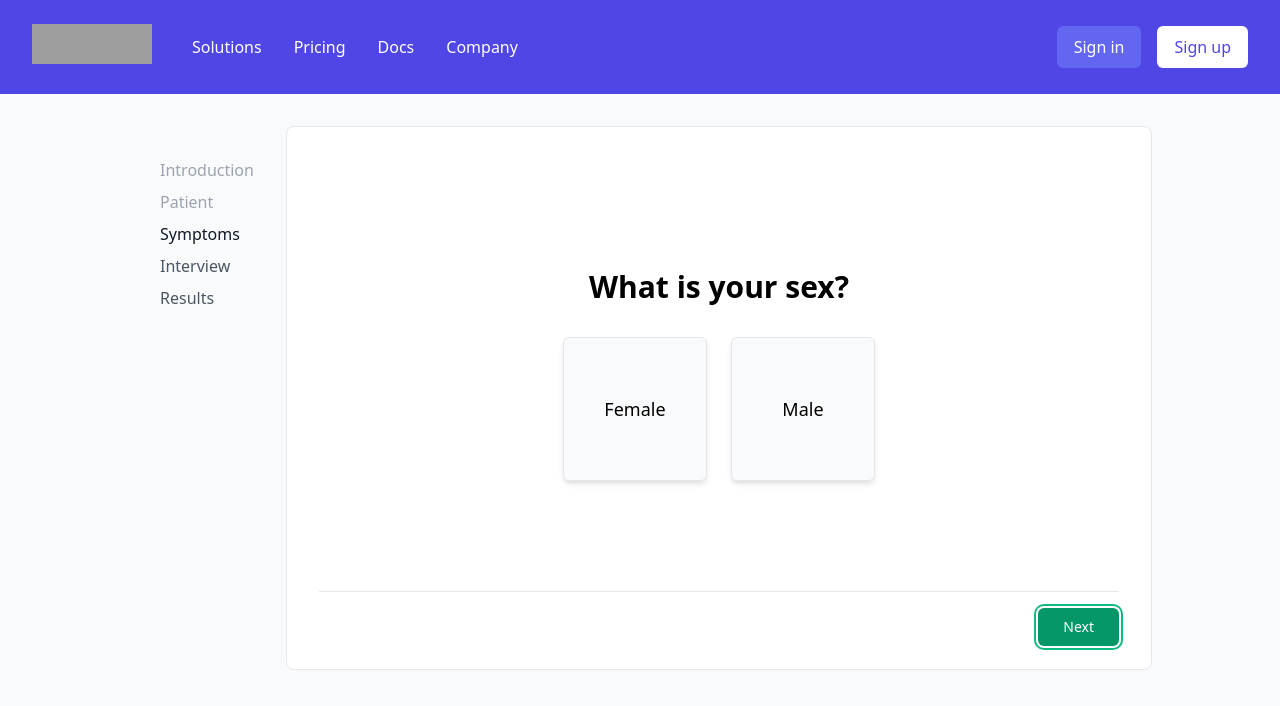
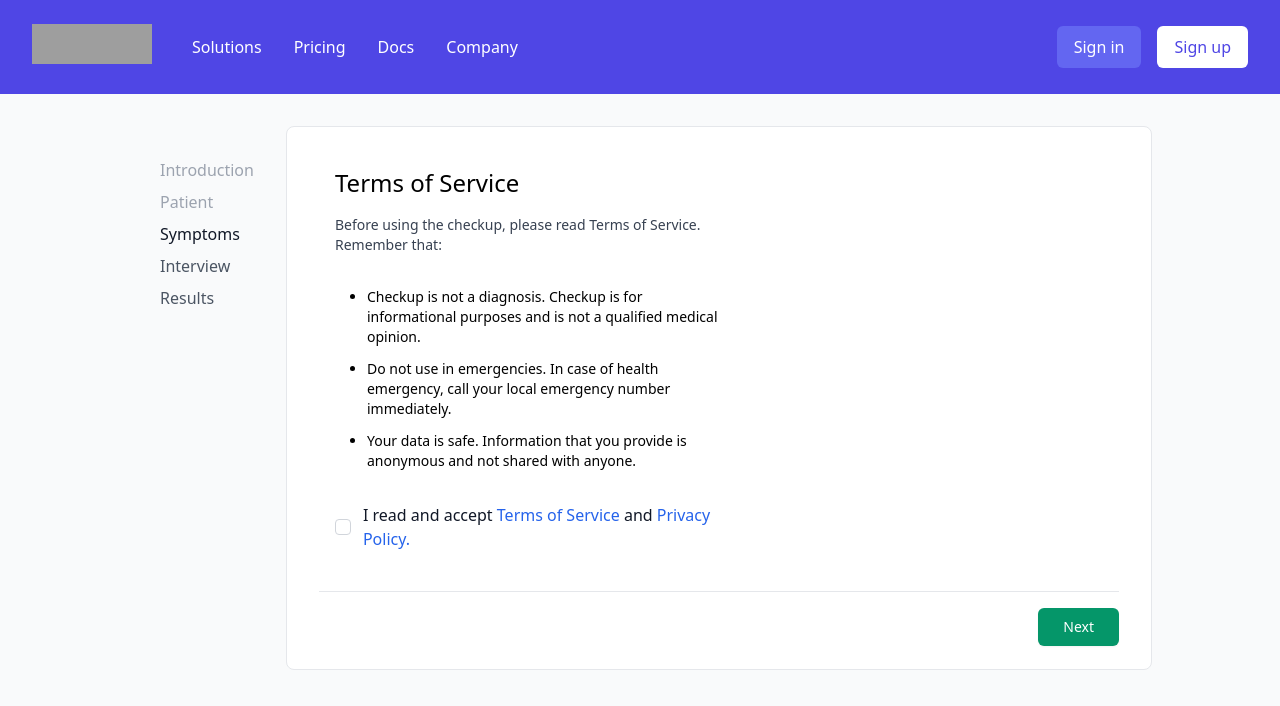
Before and after one commit to Bahodir8586/medical-street, a Next.js app: page / in a window 1280 px wide. Both pictures are taken after a click on the button "Next". Shown: the top 706 px of the page. Built offline with nearby package versions, Linux system fonts and the light colour scheme; grey boxes are pictures that could not be loaded.

Commit message:
work on index

```diff
--- a/components/Home/Introduction.jsx
+++ b/components/Home/Introduction.jsx
@@ -1,4 +1,4 @@
-export default function Introduction() {
+export default function Introduction({ submit }) {
   return (
     <div className="flex flex-col">
       <div className="flex py-2 h-108">
@@ -12,7 +12,10 @@ export default function Introduction() {
         <div className="w-full"></div>
       </div>
       <div className="border-t flex justify-end items-center py-4">
-        <button className="inline-flex items-center px-6 py-2 border border-transparent text-sm font-medium rounded-md shadow-sm text-white bg-green-600 hover:bg-green-700 focus:outline-none focus:ring-2 focus:ring-offset-2 focus:ring-green-500">
+        <button
+          onClick={submit}
+          className="inline-flex items-center px-6 py-2 border border-transparent text-sm font-medium rounded-md shadow-sm text-white bg-green-600 hover:bg-green-700 focus:outline-none focus:ring-2 focus:ring-offset-2 focus:ring-green-500"
+        >
           Next
         </button>
       </div>
--- a/components/Home/TermsOfService.jsx
+++ b/components/Home/TermsOfService.jsx
@@ -6,8 +6,14 @@ const termsOfService = [
   'Do not use in emergencies. In case of health emergency, call your local emergency number immediately.',
   'Your data is safe. Information that you provide is anonymous and not shared with anyone.',
 ];
-export default function TermsOfService() {
+export default function TermsOfService({ submit }) {
   const [accepted, setAccepted] = useState(false);
+  const submitTerms = () => {
+    if (!accepted) {
+      return;
+    }
+    submit();
+  };
   return (
     <div className="flex flex-col">
       <div className="flex py-2 h-108">
@@ -50,7 +56,10 @@ export default function TermsOfService() {
         <div className="w-full"></div>
       </div>
       <div className="border-t flex justify-end items-center py-4">
-        <button className="inline-flex items-center px-6 py-2 border border-transparent text-sm font-medium rounded-md shadow-sm text-white bg-green-600 hover:bg-green-700 focus:outline-none focus:ring-2 focus:ring-offset-2 focus:ring-green-500">
+        <button
+          onClick={submitTerms}
+          className="inline-flex items-center px-6 py-2 border border-transparent text-sm font-medium rounded-md shadow-sm text-white bg-green-600 hover:bg-green-700 focus:outline-none focus:ring-2 focus:ring-offset-2 focus:ring-green-500"
+        >
           Next
         </button>
       </div>
--- a/pages/index.jsx
+++ b/pages/index.jsx
@@ -1,3 +1,6 @@
+import Head from 'next/head';
+import { useState } from 'react';
+
 import Interview from '@/components/Home/Interview';
 import Introduction from '@/components/Home/Introduction';
 import Patient from '@/components/Home/Patient';
@@ -5,9 +8,40 @@ import Results from '@/components/Home/Results';
 import Symptoms from '@/components/Home/Symptoms';
 import TermsOfService from '@/components/Home/TermsOfService';
 import Layout from '@/components/Layouts/HomeLayout';
-import Head from 'next/head';
 
 export default function Home() {
+  const [showIntro, setShowIntro] = useState(true);
+  const [showTerms, setShowTerms] = useState(false);
+  const [showPatient, setShowPatient] = useState(false);
+  const [showSymptoms, setShowSymptoms] = useState(false);
+  const [showInterview, setShowInterview] = useState(false);
+  const [showResults, setShowResults] = useState(false);
+
+  const submitIntro = () => {
+    setShowIntro(false);
+    setShowTerms(true);
+  };
+  const submitTerms = () => {
+    setShowTerms(false);
+    setShowPatient(true);
+  };
+  const submitPatient = () => {
+    setShowPatient(false);
+    setShowSymptoms(true);
+  };
+  const submitSymptoms = () => {
+    setShowSymptoms(false);
+    setShowInterview(true);
+  };
+  const submitInterview = () => {
+    setShowInterview(false);
+    setShowResults(true);
+  };
+  const submitResults = () => {
+    setShowResults(false);
+    setShowIntro(true);
+  };
+
   return (
     <div>
       <Head>
@@ -16,12 +50,12 @@ export default function Home() {
       </Head>
       <div>
         <Layout activeEl={2}>
-          {/* <Introduction /> */}
-          {/* <TermsOfService /> */}
-          <Patient />
-          {/* <Symptoms sex={'male'} /> */}
-          <Interview />
-          <Results />
+          {showIntro && <Introduction submit={submitIntro} />}
+          {showTerms && <TermsOfService submit={submitTerms} />}
+          {showPatient && <Patient submit={submitPatient} />}
+          {showSymptoms && <Symptoms sex={'male'} submit={submitSymptoms} />}
+          {showInterview && <Interview submit={submitInterview} />}
+          {showResults && <Results submit={submitResults} />}
         </Layout>
       </div>
     </div>
```
